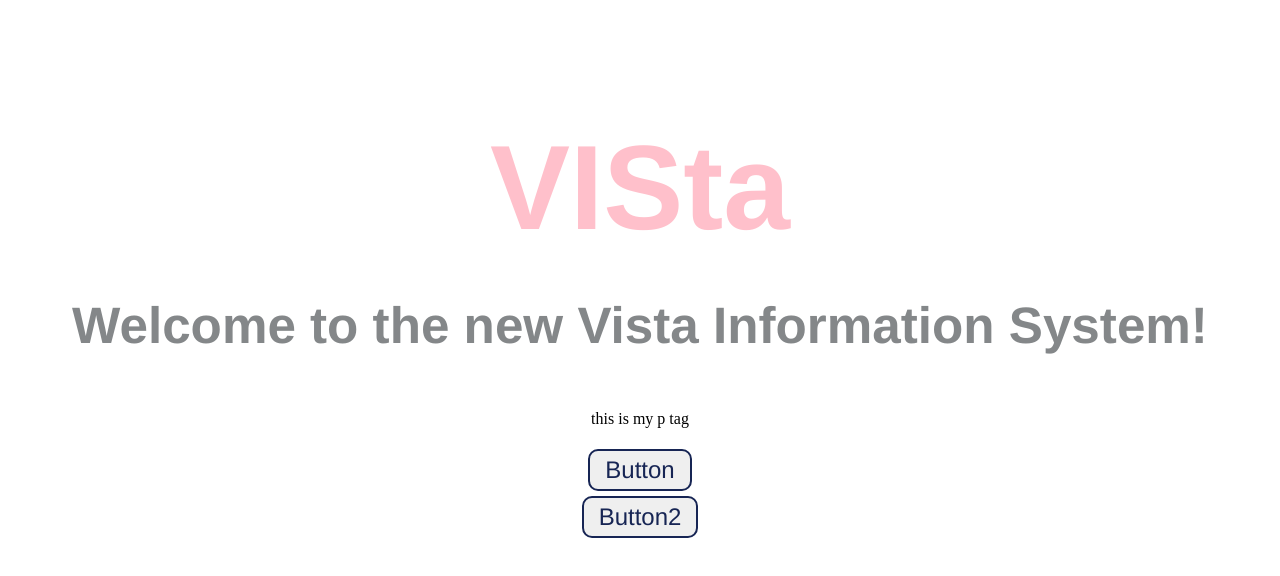
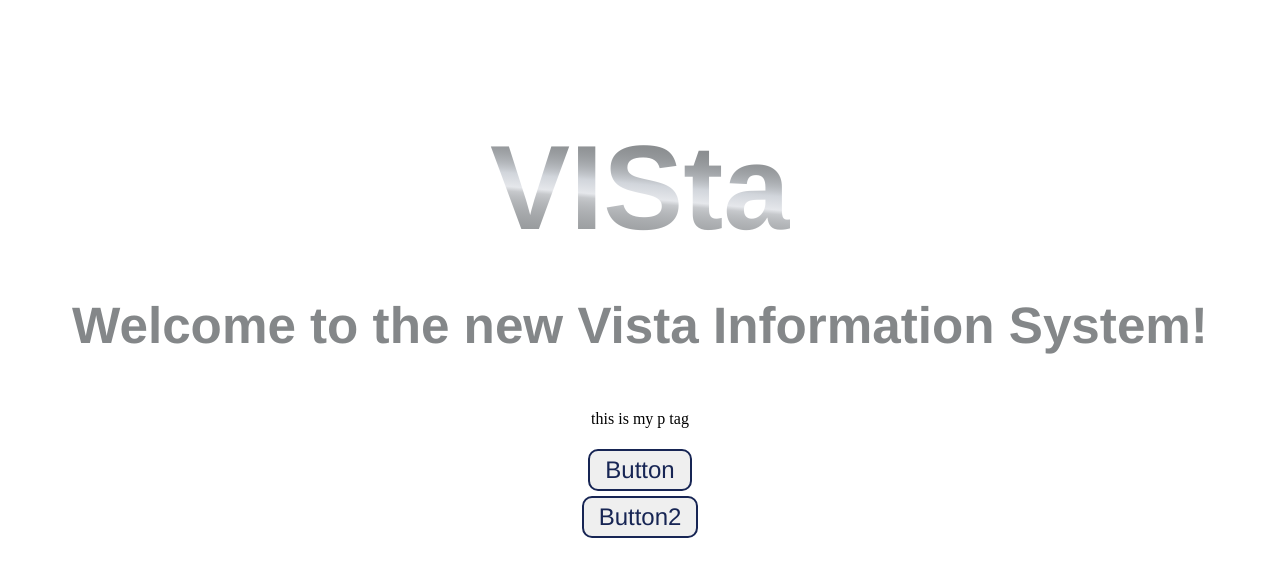
Before and after one commit to eugenevmc/sveltecomponents, a SvelteKit app: page / in a window 1280 px wide. Shown: the top 576 px of the page. Built offline with nearby package versions, Linux system fonts and the light colour scheme.

Commit message:
added option for metallic styling

```diff
--- a/src/components/Button.svelte
+++ b/src/components/Button.svelte
@@ -1,6 +1,6 @@
 <script>
+    let styles=$$props.style;
     export let handleClick = () => alert('Please pass a function through the props');
-    let styles=$$props.style;
 </script>
 
 <button on:click={handleClick} style={styles}>
--- a/src/components/Header.svelte
+++ b/src/components/Header.svelte
@@ -1,10 +1,17 @@
 <script>
-    let styles=$$props.style
+    let styles=$$props.style;
+    export let type = 'regular'; //regular or metallic
 </script>
 
-<header style={styles}>
-    <slot />
-</header>
+{#if type == 'metallic'}
+    <header style={styles} class='metallic'>
+        <slot />
+    </header>
+{:else}
+    <header style={styles}>
+        <slot />
+    </header>
+{/if}
 
 <style>
     header {
@@ -26,5 +33,11 @@
         font-size: 75px;
         }
     }
-
+    header.metallic {
+        background: linear-gradient(185deg, #848789, 40%,
+        #d1d5db, #e5e7eb, 65%, #848789);
+        -webkit-text-fill-color: transparent;
+        -webkit-background-clip: text;
+        background-clip: text;
+    }
 </style>
--- a/src/routes/+page.svelte
+++ b/src/routes/+page.svelte
@@ -12,7 +12,7 @@ align-items: center;
 gap: 5px;
 height: 80vh;
 ">
-    <Header style='color: pink;'>VISta</Header>
+    <Header type=metallic>VISta</Header>
     <H1>Welcome to the new Vista Information System!</H1>
     <p style="display: flex;">
         this is my p tag
```
